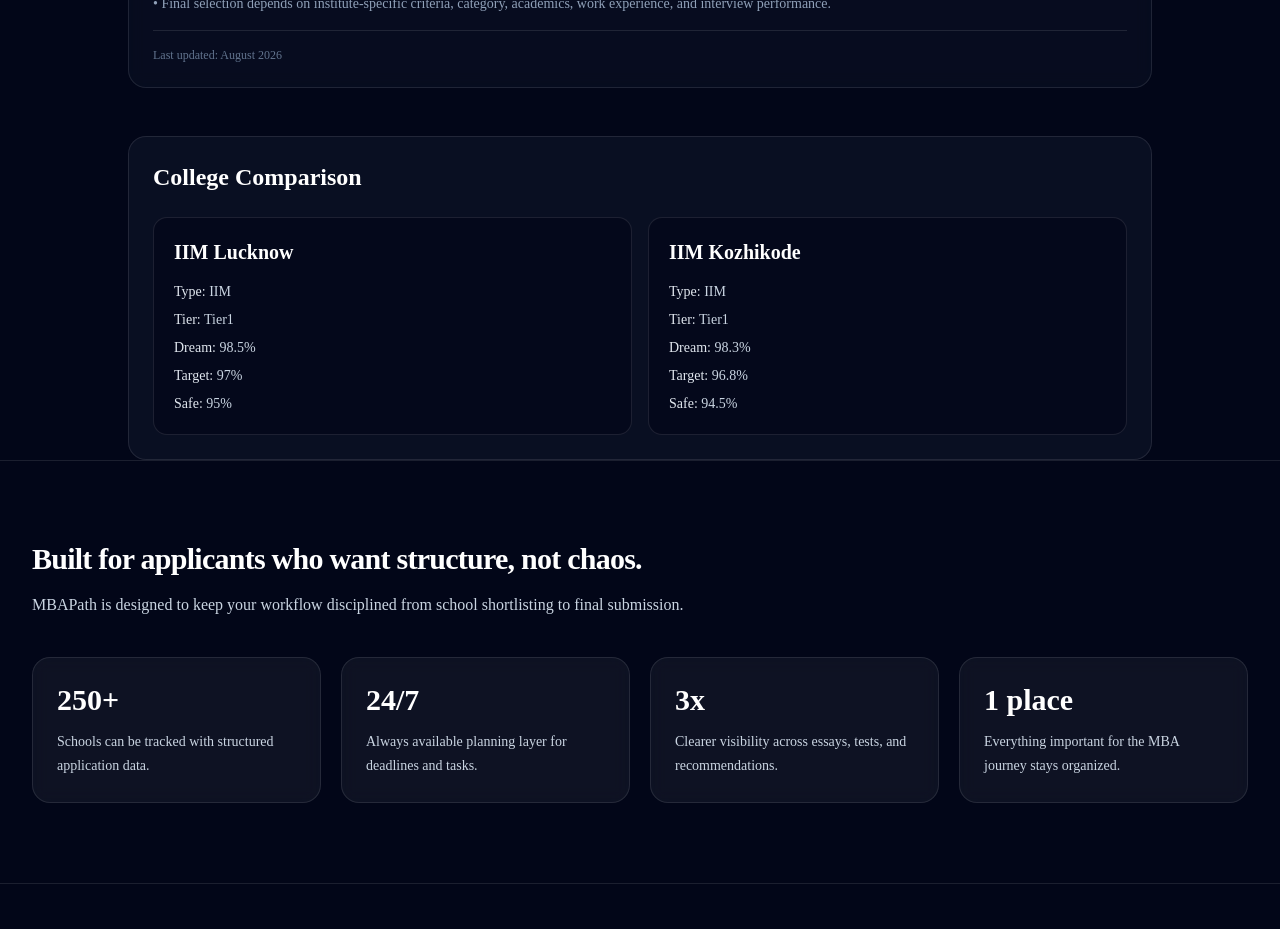
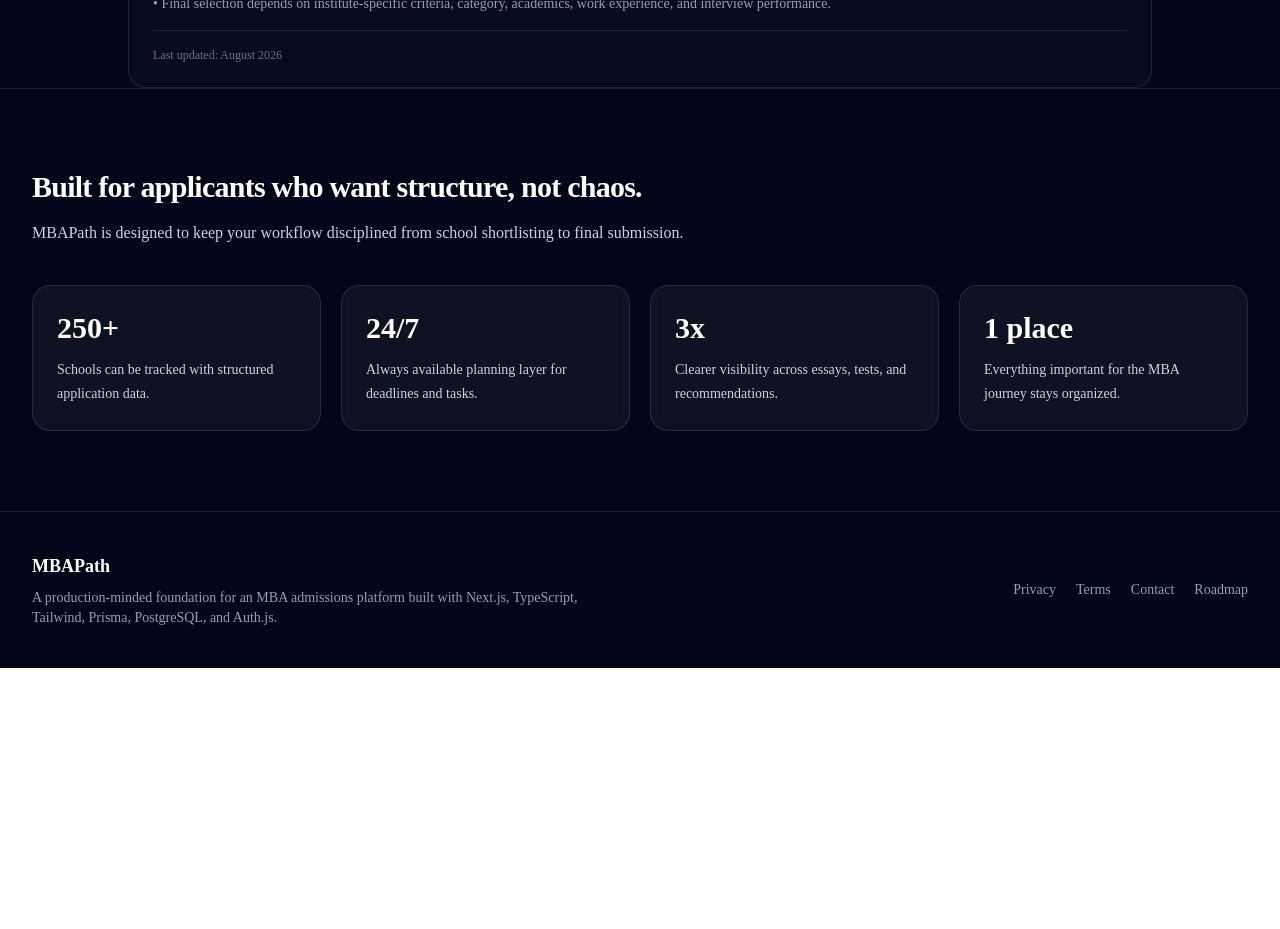
Before and after one commit to satishkumar121234-spec/mbapath, a Next.js app: page / in a window 1280 px wide. Shown: the part 2720-3649 px from the top of the page. After the commit the page ends 3388 px from the top, so only its background shows below. Built offline with nearby package versions, Linux system fonts and the light colour scheme.

Commit message:
Sprint 3: Add dynamic college comparison

```diff
--- a/app/page.tsx
+++ b/app/page.tsx
@@ -107,10 +107,8 @@
     Last updated: August 2026
   </div>
 </section>
-     <CollegeComparison
-  firstCollegeId="iim-lucknow"
-  secondCollegeId="iim-kozhikode"
-/>
+     {result && <CollegeComparison result={result} />}
+
       <Stats />
 
       <Footer />
--- a/components/compare/CollegeComparison.tsx
+++ b/components/compare/CollegeComparison.tsx
@@ -1,29 +1,110 @@
+"use client";
+
+import { useState } from "react";
 import { colleges } from "@/constants/colleges";
+import { PredictorResult } from "@/types/predictor";
 
 interface CollegeComparisonProps {
-  firstCollegeId: string;
-  secondCollegeId: string;
+  result: PredictorResult;
 }
 
 export default function CollegeComparison({
-  firstCollegeId,
-  secondCollegeId,
+  result,
 }: CollegeComparisonProps) {
-  const first = colleges.find((c) => c.id === firstCollegeId);
-  const second = colleges.find((c) => c.id === secondCollegeId);
+  const [firstCollegeId, setFirstCollegeId] = useState(
+    colleges[0]?.id ?? ""
+  );
 
-  if (!first || !second) {
-    return null;
-  }
+  const [secondCollegeId, setSecondCollegeId] = useState(
+    colleges[1]?.id ?? ""
+  );
+
+  const firstCollege = colleges.find(
+    (college) => college.id === firstCollegeId
+  );
+
+  const secondCollege = colleges.find(
+    (college) => college.id === secondCollegeId
+  );
+
+  const firstPrediction = result.predictions.find(
+    (prediction) => prediction.college === firstCollege?.name
+  );
+
+  const secondPrediction = result.predictions.find(
+    (prediction) => prediction.college === secondCollege?.name
+  );
 
   return (
-    <section className="mx-auto mt-12 w-full max-w-5xl rounded-2xl border border-white/10 bg-slate-900/60 p-6 backdrop-blur-xl">
-      <h2 className="mb-6 text-2xl font-semibold text-white">
-        College Comparison
+    <section className="mx-auto mt-12 w-full max-w-5xl rounded-2xl border border-white/10 bg-slate-900/60 p-4 backdrop-blur-xl sm:p-6">
+      <div className="text-center">
+        <p className="text-sm font-medium uppercase tracking-wide text-cyan-400">
+          Compare
+        </p>
+
+        <h2 className="mt-2 text-2xl font-semibold text-white sm:text-3xl">
+          Compare MBA Colleges
         </h2>
 
-      <div className="grid gap-4 md:grid-cols-2">
-        {[first, second].map((college) => (
+        <p className="mt-2 text-sm text-slate-400">
+          Compare your predicted chances across two institutes.
+        </p>
+      </div>
+
+      <div className="mt-8 grid gap-4 md:grid-cols-2">
+        <div>
+          <label
+            htmlFor="first-college"
+            className="mb-2 block text-sm font-medium text-slate-200"
+          >
+            College 1
+          </label>
+
+          <select
+            id="first-college"
+            value={firstCollegeId}
+            onChange={(event) => setFirstCollegeId(event.target.value)}
+            className="w-full rounded-xl border border-white/10 bg-slate-950 px-4 py-3 text-sm text-white outline-none transition focus:border-cyan-400/50"
+          >
+            {colleges.map((college) => (
+              <option key={college.id} value={college.id}>
+                {college.name}
+              </option>
+            ))}
+          </select>
+        </div>
+
+        <div>
+          <label
+            htmlFor="second-college"
+            className="mb-2 block text-sm font-medium text-slate-200"
+          >
+            College 2
+          </label>
+
+          <select
+            id="second-college"
+            value={secondCollegeId}
+            onChange={(event) => setSecondCollegeId(event.target.value)}
+            className="w-full rounded-xl border border-white/10 bg-slate-950 px-4 py-3 text-sm text-white outline-none transition focus:border-cyan-400/50"
+          >
+            {colleges.map((college) => (
+              <option key={college.id} value={college.id}>
+                {college.name}
+              </option>
+            ))}
+          </select>
+        </div>
+      </div>
+
+      <div className="mt-8 grid gap-4 md:grid-cols-2">
+        {[firstCollege, secondCollege].map((college, index) => {
+          if (!college) return null;
+
+          const prediction =
+            index === 0 ? firstPrediction : secondPrediction;
+
+          return (
             <div
               key={college.id}
               className="rounded-xl border border-white/10 bg-slate-950/60 p-5"
@@ -32,34 +113,42 @@
                 {college.name}
               </h3>
 
-            <div className="mt-4 space-y-2 text-sm text-slate-300">
-              <div>
-                <span className="font-medium text-slate-200">Type:</span>{" "}
-                {college.type}
+              <div className="mt-4 space-y-3 text-sm">
+                <div className="flex justify-between">
+                  <span className="text-slate-400">Type</span>
+                  <span className="text-white">{college.type}</span>
                 </div>
 
-              <div>
-                <span className="font-medium text-slate-200">Tier:</span>{" "}
-                {college.tier}
+                <div className="flex justify-between">
+                  <span className="text-slate-400">Tier</span>
+                  <span className="text-white">{college.tier}</span>
                 </div>
 
-              <div>
-                <span className="font-medium text-slate-200">Dream:</span>{" "}
-                {college.percentile.general.dream}%
+                <div className="flex justify-between">
+                  <span className="text-slate-400">
+                    Your estimated chance
+                  </span>
+
+                  <span className="font-semibold text-cyan-400">
+                    {prediction
+                      ? `${prediction.probability}%`
+                      : "Below current range"}
+                  </span>
                 </div>
 
-              <div>
-                <span className="font-medium text-slate-200">Target:</span>{" "}
-                {college.percentile.general.target}%
-              </div>
+                <div className="flex justify-between">
+                  <span className="text-slate-400">
+                    Recommendation
+                  </span>
 
-              <div>
-                <span className="font-medium text-slate-200">Safe:</span>{" "}
-                {college.percentile.general.safe}%
+                  <span className="font-medium text-white">
+                    {prediction?.category ?? "Not recommended"}
+                  </span>
                 </div>
               </div>
             </div>
-        ))}
+          );
+        })}
       </div>
     </section>
   );
```
Lines whose indentation alone changed are shown as unchanged.
